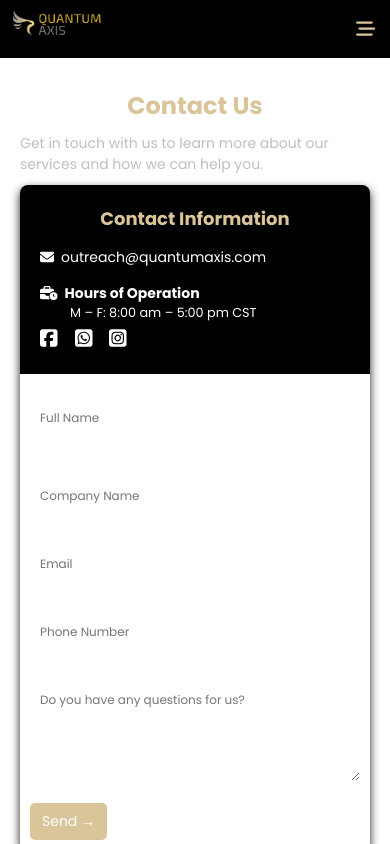
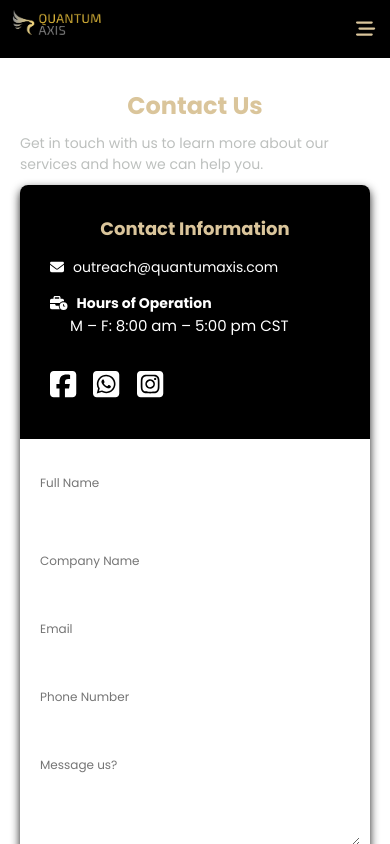
Before and after one commit to tharanycred4future/quantumaxistest, a React (Vite) app: page /contact-us in a window 390 px wide. Shown: the top 844 px of the page. Built offline with nearby package versions, Linux system fonts and the light colour scheme.

Commit message:
responsive update

```diff
--- a/src/components/Header/Header.css
+++ b/src/components/Header/Header.css
@@ -125,7 +125,9 @@
   /* Adjust as needed */
   left: 45%;
   transform: translateX(-55%);
-  overflow: hidden;
+
+
+
  }
 
 .underline-home{
@@ -320,6 +322,7 @@
   top: 185px;
   left: 60px;
   transform: translateX(-50px);
+
 }
 }
 @media (min-width:451px) and (max-width:600px){
@@ -353,11 +356,10 @@
   padding: 5px;
 }
 .slider-wrapper{
-  width: 700px;
+  width: 80%;
   top: 265px;
   left: 60px;
   transform: translateX(-50px);
-
 }
 }
 @media (min-width:601px) and (max-width:769px){
@@ -394,7 +396,8 @@
   top: 320px;
   left: 60px;
   transform: translateX(-50px);
-  width:850px;
+  width:80%;
+
 }
 }
 @media (min-width:770px) and (max-width:999px){
@@ -432,7 +435,8 @@
   top: 400px;
   left: 60px;
   transform: translateX(-50px);
-  width:850px;
+  width:80%;
+
 }
 }
 @media (min-width:1000px) and (max-width:1200px){
@@ -483,7 +487,7 @@
 @media (min-width:1441px) and (max-width:1600px){
   .slider-wrapper{
     width:80%;
-    top: 600px;
+    top: 750px;
     left: 60px;
     transform: translateX(-50px);
   }
--- a/src/components/Popup/Popup.css
+++ b/src/components/Popup/Popup.css
@@ -1,8 +1,8 @@
 .popup-overlay {
     position: fixed;
     top: 0;
-    left: 10;
-    width: 100%;
+    left: 350px;
+    width: 80%;
     height: 100%;
     background: rgba(0, 0, 0, 0.9);
     display: flex;
@@ -20,7 +20,6 @@
 
   .popup {
     background-color: white;
-    width:max(23vw,500px);
     padding: 25px 30px;
     border-radius: 8px;
     box-shadow: 0px 4px 10px rgba(0, 0, 0, 0.3);
@@ -44,7 +43,7 @@
   .popup-inputs{
     display: flex;
     flex-direction: column;
-    gap: 20px;
+    gap: 8px;
   }
 
   .popup-inputs input{
@@ -58,13 +57,16 @@
     margin: 10px 0px;
     padding: 10px;
     border-radius: 4px;
-    background-color: #FFD700;
+    background-color: #8F6A66;
     font-size: 15px;
     cursor: pointer;
-    color: black;
+    width: 100px;
+    color: white;
   }
 
-
+  .cross-icon{
+    cursor: pointer;
+  }
   @keyframes fadeIn {
     from {
       transform: scale(0.8);
@@ -79,13 +81,24 @@
   @media (min-width:320px) and (max-width:480px) {
     .popup-overlay.active{
       position: relative;
+      gap: 2px;
     }
     .popup {
       position: absolute;
-      top: -340px;
-      left:-35px;
-      width: 77%;
+      top: -200px;
+      left: -300px;
+      width: 85%;
+      padding: 20px;
 
+    }
+    .popup-inputs {
+      padding:0px;
+    }
+    .popup-input{
+      margin: 3px;
+    }
+    .popup-title{
+      font-size: 10px;
     }
   }
   @media (min-width:481px) and (max-width:768px) {
@@ -95,8 +108,8 @@
     .popup {
       position: absolute;
       top: -340px;
-      left:   -85px;
-      width: 75%;
+      left:   -250px;
+      width: 45%;
 
     }
   }
--- a/src/components/Slider/Slider.css
+++ b/src/components/Slider/Slider.css
@@ -6,6 +6,7 @@
   text-align: center;
   padding: 20px 10px;
   border: 1px solid white;
+
 }
 .slider-container.visible {
   opacity: 1;
--- a/src/index.css
+++ b/src/index.css
@@ -19,6 +19,7 @@ a{
 .app{
     width: 100%;
     margin: auto;
+
 }
 
 
--- a/src/pages/ContactUs/ContactUs.css
+++ b/src/pages/ContactUs/ContactUs.css
@@ -56,7 +56,7 @@
     display: flex;
     justify-content: center;
     align-items: center;
-    font-size: 20px;
+    font-size: 25px;
 }
 
 .contact-info p {
@@ -64,15 +64,16 @@
     display: flex;
     justify-content:flex-start;
     align-items: center;
-    gap: 7px;
-    font-size: 14px;
+    gap: 9px;
+    font-size: 18px;
 
 }
 .contact-info ul{
     display: flex;
     justify-content: flex-start;
     align-items: center;
-    gap: 7px;
+    gap: 9px;
+    font-size: 18px;
 
 }
 .hours{
@@ -81,6 +82,7 @@
 .hours-text{
     position: absolute;
     left: 50px;
+    font-size: 15px;
 }
 
 .contact-form-social-icons {
@@ -92,12 +94,11 @@
 
 
 }
-
 .contact-form-social-icons a {
     color: white;
     margin-right: 10px;
     text-decoration: none;
-    font-size: 20px;
+    font-size: 30px;
 }
 
 .contact-form {
@@ -107,9 +108,6 @@
     flex: 1;
 
 }
-
-
-
 .form-group {
     display: flex;
     flex-wrap: wrap;
@@ -152,11 +150,15 @@ button:hover {
         flex: none;
         width: 100%; /* Stack vertically */
         max-width: 100%;
+        padding: 30px;
+
     }
 
     .contact-form-social-icons {
         position: static;
-        margin-top: 20px;
+        margin-top: 50px;
+
+
     }
 }
 
@@ -193,4 +195,5 @@ button:hover {
         padding: 8px 12px;
         font-size: 14px;
     }
+
 }
--- a/src/pages/ContactUs/ContactUs.jsx
+++ b/src/pages/ContactUs/ContactUs.jsx
@@ -40,7 +40,7 @@ const ContactForm = () => {
             <input type="text" placeholder="Phone Number" />
 
 
-          <textarea placeholder="Do you have any questions for us?" />
+          <textarea placeholder="Message us?" />
 
           <button type="submit">Send →</button>
         </form>
```
